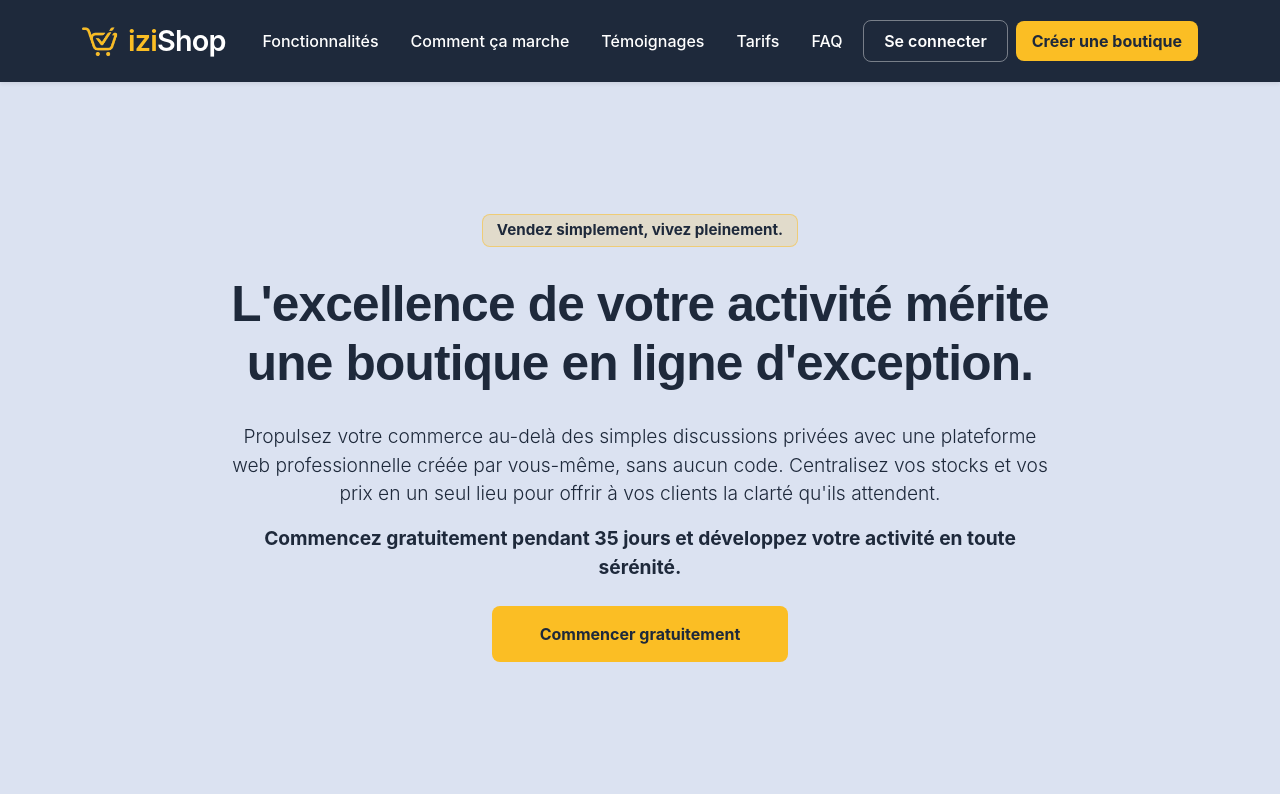
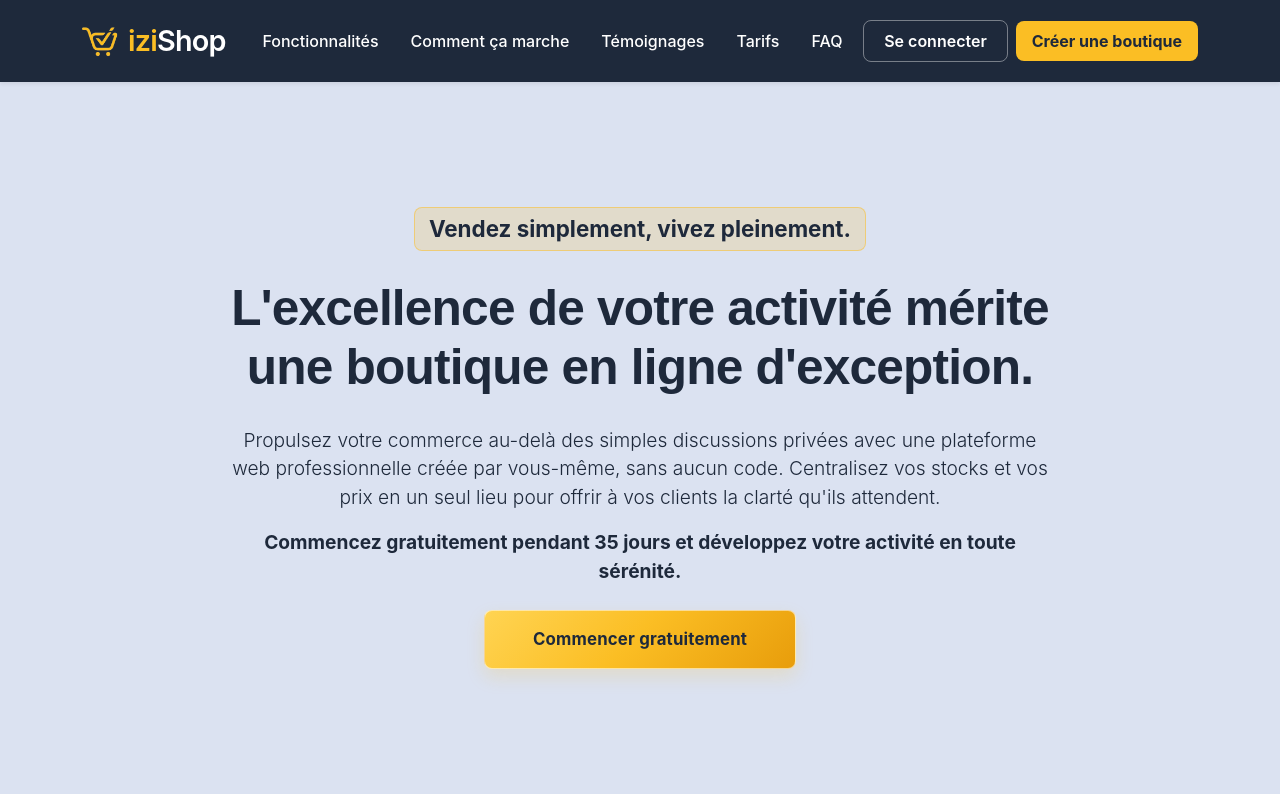
Before and after one commit to marzouck13/iziShop, a React (Vite) app in the folder iziShop/: page / in a window 1280 px wide. Shown: the top 800 px of the page. Built offline with nearby package versions, Linux system fonts and the light colour scheme; no server answers.

Commit message:
--no-edit

```diff
--- a/iziShop/src/components/Hero.jsx
+++ b/iziShop/src/components/Hero.jsx
@@ -1,18 +1,36 @@
 // Fichier: frontend/src/components/Hero.jsx
-import React from 'react';
+import React, { useEffect, useRef, useState } from 'react';
 import { useNavigate } from 'react-router-dom';
 import usePrixPublic from '../hooks/usePrixPublic';
 
 const Hero = () => {
   const navigate = useNavigate();
   const { prixData } = usePrixPublic();
+  const freeStartButtonRef = useRef(null);
+  const [isFreeStartButtonVisible, setIsFreeStartButtonVisible] = useState(false);
+
+  useEffect(() => {
+    const button = freeStartButtonRef.current;
+
+    if (!button || !('IntersectionObserver' in window)) {
+      return undefined;
+    }
+
+    const observer = new IntersectionObserver(([entry]) => {
+      setIsFreeStartButtonVisible(entry.isIntersecting);
+    });
+
+    observer.observe(button);
+
+    return () => observer.disconnect();
+  }, []);
 
   return (
-    <section className="hero-section d-flex align-items-center justify-content-center text-center">
+    <section className="hero-section d-flex align-Vendez simplement, vivez pleinement.items-center justify-content-center text-center">
       <div className="container">
         <div className="row justify-content-center">
           <div className="col-lg-12 d-flex flex-column align-items-center">
-            <span className="badge-promo d-inline-block">
+            <span className="badge-promo d-inline-block" style={{ fontSize: "1.4rem"}}>
               Vendez simplement, vivez pleinement.
             </span>
             <h1 className="titre-hero fw-bold">
@@ -33,10 +51,11 @@ const Hero = () => {
             </p>
             <div className="d-flex flex-column flex-sm-row justify-content-center gap-2 w-100">
               <button
-                className="bouton-principal btn-lg px-5 py-3"
+                ref={freeStartButtonRef}
+                className={`bouton-principal bouton-hero btn-lg px-5 py-3 ${isFreeStartButtonVisible ? 'bouton-principal-vibrant' : ''}`}
                 onClick={() => navigate('/auth', { state: { mode: 'register' } })}
               >
-                Commencer gratuitement
+                <span>Commencer gratuitement</span>
               </button>
             </div>
           </div>
--- a/iziShop/src/components/Pricing.jsx
+++ b/iziShop/src/components/Pricing.jsx
@@ -27,7 +27,7 @@ const Pricing = () => {
   const startTrial = () => navigate('/auth', { state: { mode: 'register' } });
 
   return (
-    <section id="pricing" style={{ backgroundColor: 'var(--izishop-secondaire)', borderBottom: '1px solid rgba(255,255,255,.1)', color: 'var(--izishop-blanc)', padding: '96px 0' }}>
+    <section id="pricing" style={{ backgroundColor: 'var(--izishop-secondaire)', borderBottom: '1px solid rgba(255,255,255,.1)', color: 'var(--izishop-blanc)', padding: '32px 0' }}>
       <style>{`
         .pricing-action-button {
           transition: background-color .25s ease, border-color .25s ease, box-shadow .25s ease, color .25s ease, transform .25s ease;
--- a/iziShop/src/index.css
+++ b/iziShop/src/index.css
@@ -66,6 +66,100 @@ html {
 .bouton-principal:hover {
   transform: translateY(-2px);
   color: var(--izishop-secondaire);
+}
+
+.bouton-hero {
+  position: relative;
+  isolation: isolate;
+  overflow: hidden;
+  min-width: 280px;
+  border: 1px solid rgba(255, 255, 255, 0.55);
+  background: linear-gradient(135deg, #ffd452 0%, var(--izishop-primaire) 48%, #e89d0b 100%);
+  box-shadow: 0 10px 0 #c98008, 0 18px 30px rgba(145, 91, 0, 0.28);
+  font-size: 1.05rem;
+  letter-spacing: 0.01em;
+  transition: transform 0.2s ease, box-shadow 0.2s ease, filter 0.2s ease;
+}
+
+.bouton-hero::before {
+  background: linear-gradient(110deg, transparent 25%, rgba(255, 255, 255, 0.65) 48%, transparent 70%);
+  content: '';
+  inset: 0;
+  position: absolute;
+  transform: translateX(-130%);
+  z-index: -1;
+}
+
+.bouton-hero span {
+  position: relative;
+  z-index: 1;
+}
+
+.bouton-hero:hover {
+  box-shadow: 0 7px 0 #c98008, 0 20px 34px rgba(145, 91, 0, 0.36);
+  filter: saturate(1.1) brightness(1.04);
+  transform: translateY(1px) scale(1.02);
+}
+
+.bouton-hero:hover::before,
+.bouton-hero:focus-visible::before {
+  animation: bouton-hero-reflet 0.8s ease-out;
+}
+
+.bouton-hero:active {
+  box-shadow: 0 3px 0 #c98008, 0 8px 16px rgba(145, 91, 0, 0.25);
+  transform: translateY(5px) scale(0.99);
+}
+
+@keyframes bouton-hero-reflet {
+  to {
+    transform: translateX(130%);
+  }
+}
+
+.bouton-principal-vibrant {
+  animation: bouton-principal-vibration 1.35s ease-in-out infinite;
+  box-shadow: 0 0 0 0 rgba(251, 190, 36, 0.7);
+  will-change: transform, box-shadow;
+}
+
+@keyframes bouton-principal-vibration {
+  0%, 12%, 100% {
+    box-shadow: 0 0 0 0 rgba(251, 190, 36, 0.65), 0 8px 18px rgba(251, 190, 36, 0.18);
+    transform: translate3d(0, 0, 0) scale(1);
+  }
+  16% {
+    box-shadow: 0 0 0 10px rgba(251, 190, 36, 0), 0 10px 26px rgba(251, 190, 36, 0.42);
+    transform: translate3d(-8px, -2px, 0) rotate(-1.5deg) scale(1.035);
+  }
+  21% {
+    transform: translate3d(8px, 2px, 0) rotate(1.5deg) scale(1.035);
+  }
+  26% {
+    transform: translate3d(-7px, 1px, 0) rotate(-1.2deg) scale(1.03);
+  }
+  31% {
+    transform: translate3d(7px, -1px, 0) rotate(1.2deg) scale(1.03);
+  }
+  36% {
+    transform: translate3d(-5px, 0, 0) rotate(-0.8deg) scale(1.02);
+  }
+  41% {
+    transform: translate3d(5px, 0, 0) rotate(0.8deg) scale(1.02);
+  }
+  46% {
+    box-shadow: 0 0 0 0 rgba(251, 190, 36, 0), 0 8px 18px rgba(251, 190, 36, 0.18);
+    transform: translate3d(0, 0, 0) scale(1);
+  }
+  52% {
+    transform: translate3d(-4px, 0, 0) rotate(-0.6deg) scale(1.015);
+  }
+  58% {
+    transform: translate3d(4px, 0, 0) rotate(0.6deg) scale(1.015);
+  }
+  64% {
+    transform: translate3d(0, 0, 0) rotate(0) scale(1);
+  }
 }
 
 .bouton-principal:disabled {
@@ -663,6 +757,10 @@ html {
 
 /* Preference utilisateur : reduire les animations */
 @media (prefers-reduced-motion: reduce) {
+  .bouton-principal-vibrant {
+    animation: none;
+  }
+
   .scroll-track {
     animation: none;
     flex-wrap: wrap;
```
